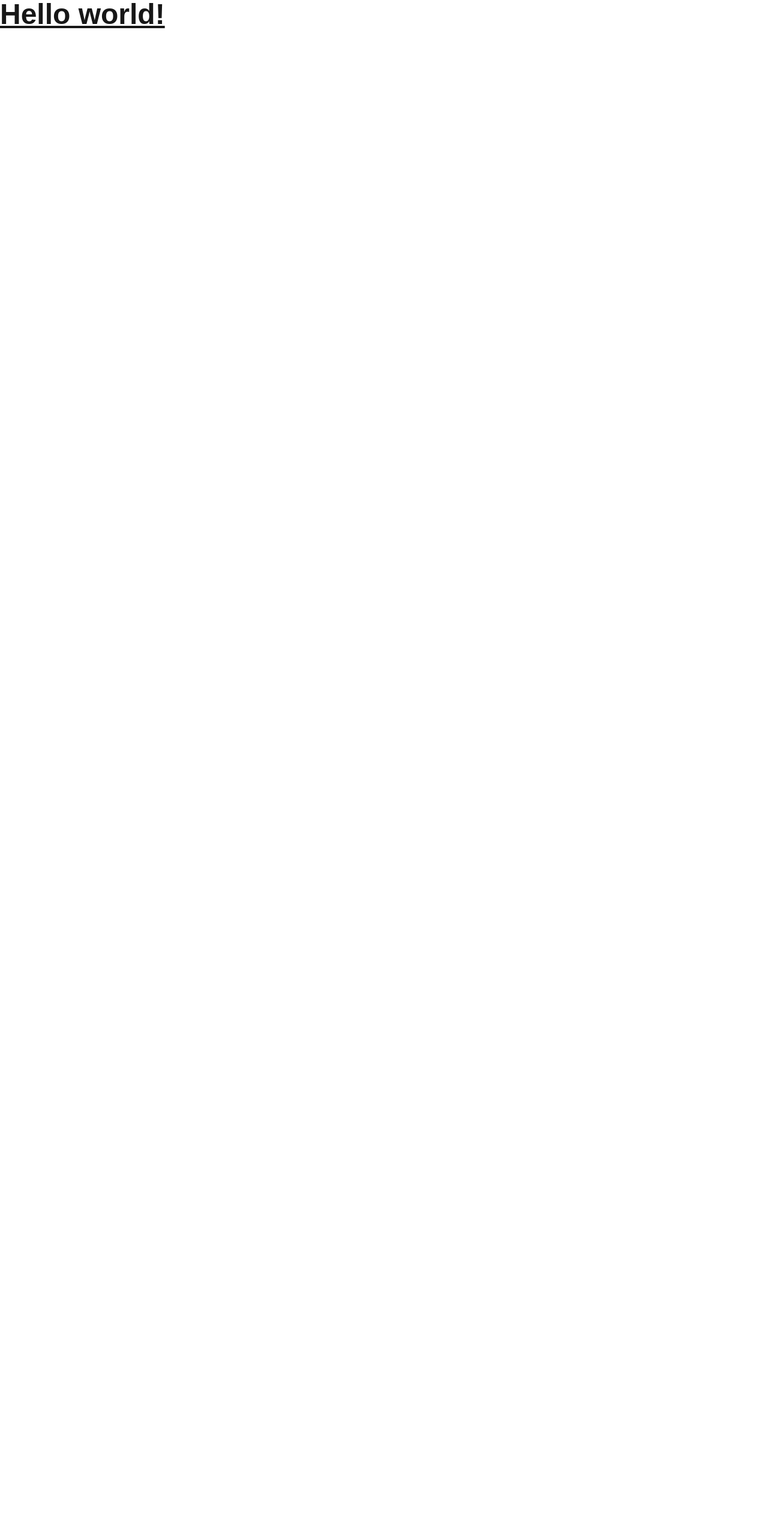
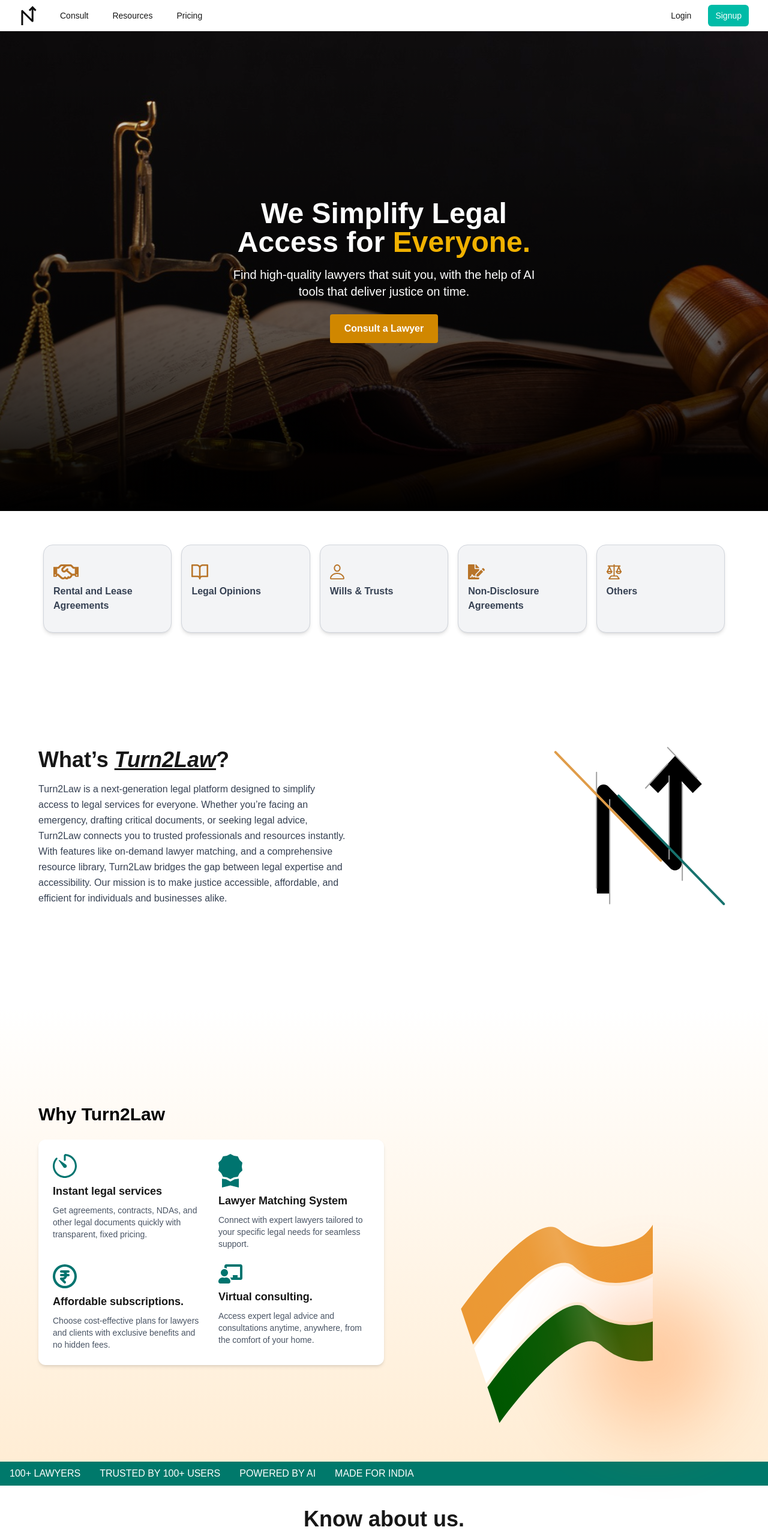
Before and after one commit to vinayakchandra/turn2law, a Next.js app: page / in a window 1280 px wide. Shown: the top 2566 px of the page at 60% size. Before the commit the page ends 800 px from the top, so only its background shows below. Built offline with nearby package versions, Linux system fonts and the light colour scheme.

Commit message:
main page

```diff
--- a/src/app/page.tsx
+++ b/src/app/page.tsx
@@ -1,9 +1,41 @@
-export default function Home() {
+import React from 'react';
+import Navbar from '@/components/Navbar';
+import Footer from '@/components/Footer';
+import Hero from "@/components/Hero";
+import Features from "@/components/Features";
+import WhatT2L from "@/components/WhatT2L";
+import WhyT2L from "@/components/WhyT2L";
+import Banner from "@/components/Banner";
+import About from "@/components/About";
+import Premium from "@/components/Premium";
+import Pricing from "@/components/Pricing";
+import ConsultUs from "@/components/ConsultUs";
+
+
+const Home = () => {
   return (
     <>
-      <h1 className="text-5xl font-bold underline">
-        Hello world!
-      </h1>
+      <Navbar/>
+      <Hero/>
+      <Features callbackfn={(feature, index) => (
+        <div
+          key={index}
+          className="flex flex-col items-start text-left p-4 py-8 border border-border border-gray-300 rounded-2xl bg-gray-100 shadow-md"
+        >
+          <img src={feature.img} alt={feature.text} className="mb-2"/>
+          <p className="font-semibold text-gray-700">{feature.text}</p>
+        </div>
+      )}/>
+      <WhatT2L/>
+      <WhyT2L/>
+      <Banner/>
+      <About />
+      <Premium />
+      <Pricing />
+      <ConsultUs />
+      <Footer/>
     </>
   );
-}
+};
+
+export default Home;
```
